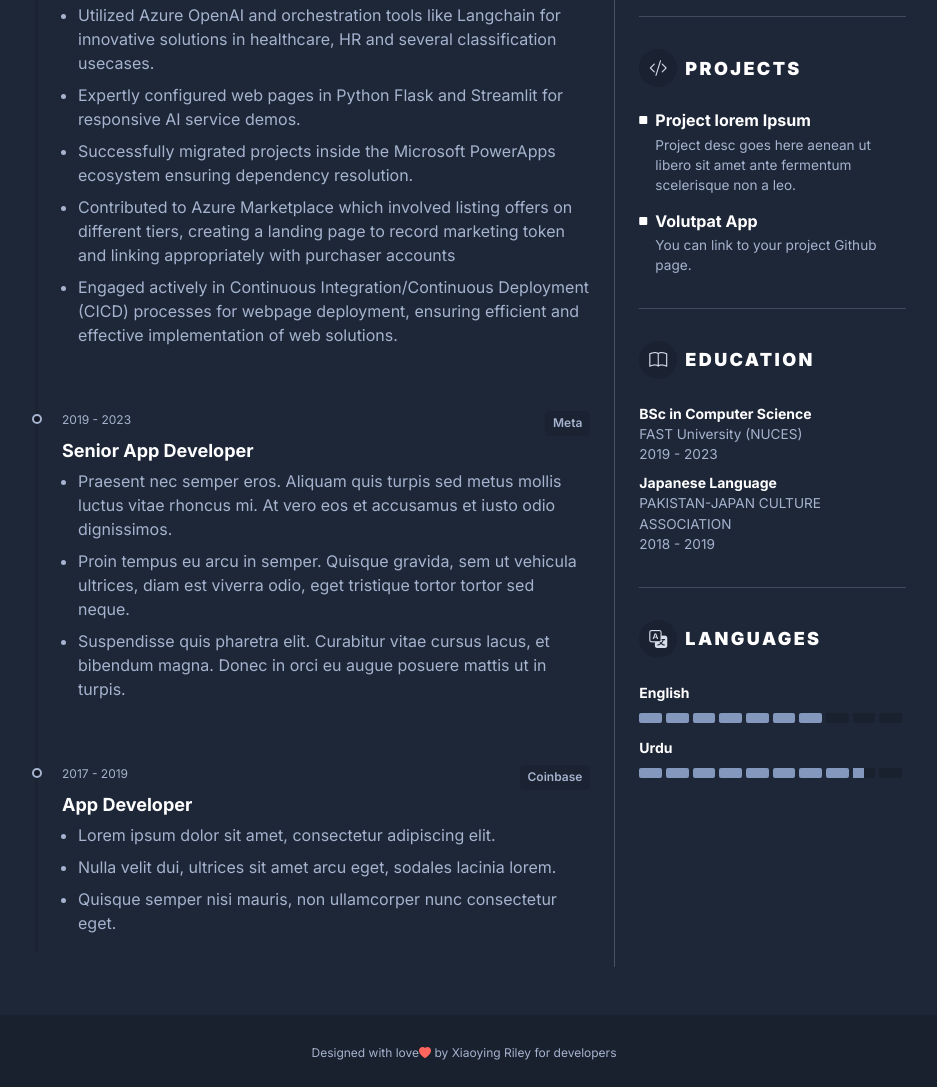
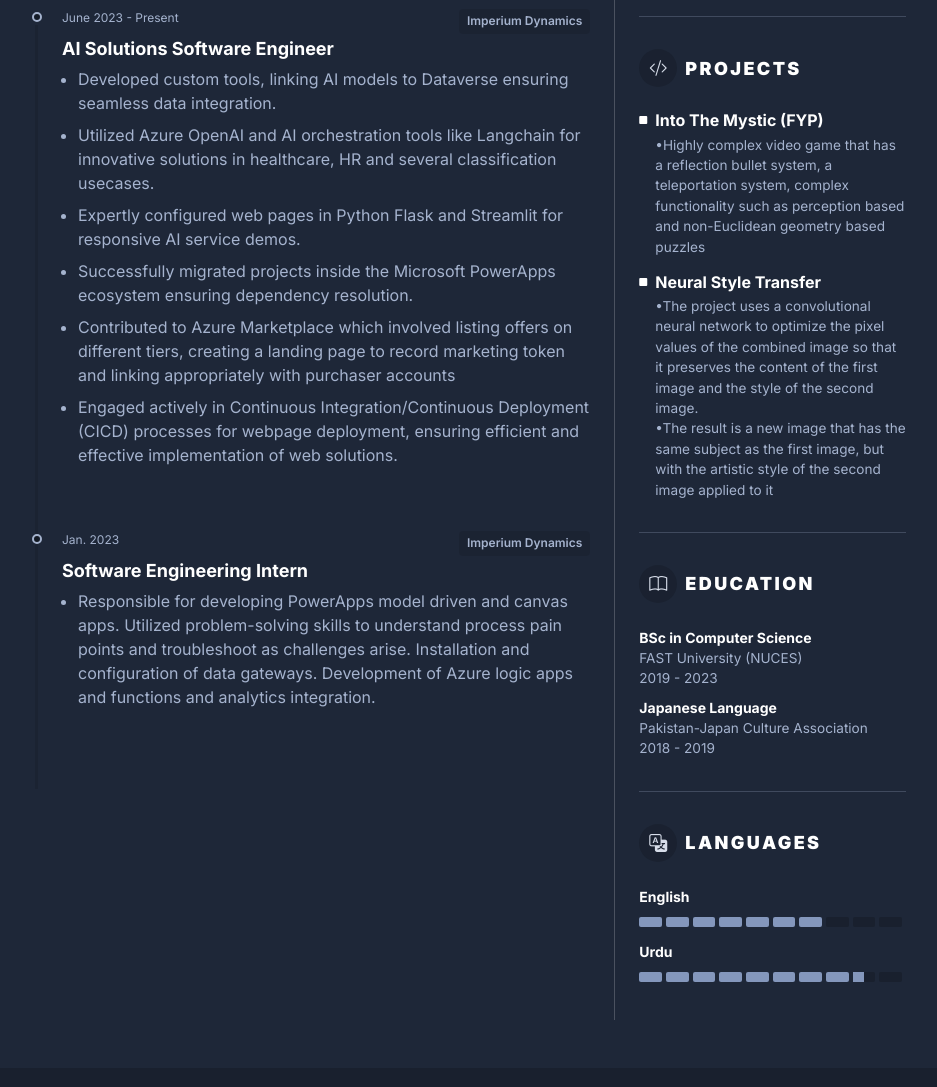
Before and after one commit to deijiokzen/Saud-Ahmed-Abbasi-Resume, a plain HTML site: page index.html in a window 1280 px wide. Shown: the part 912-1999 px from the top of the page, without its empty margins (176-1113 px from the left). Drawn offline with nearby package versions, Linux system fonts and the light colour scheme.

Commit message:
Update#00002

```diff
--- a/index.html
+++ b/index.html
@@ -1,7 +1,7 @@
 <!DOCTYPE html>
 <html lang="en">
 <head>
-	<title>Risen - FREE Bootstrap 5 Resume/CV Template For Developers</title>
+	<title>Saud Ahmed Abbasi Resume</title>
 
 	<!-- Meta -->
 	<meta charset="utf-8">
@@ -75,8 +75,9 @@
 									<section class="resume-summary-section resume-section">
 										<h3 class="resume-section-heading text-uppercase py-2 py-lg-3 py-2 py-lg-3"><i class="resume-section-heading-icon bi bi-person me-2"></i>About Me</h3>
 										<div class="resume-summary-desc">
-Developer with a strong skill set in integrating deep learning algorithms into complex systems. Experienced in designing functional design documents that communicate project goals and requirements effectively, and possess a deep understanding of various operating systems. My proficiency in coding enables me to write efficient, scalable, and maintainable code that meets project objectives.
+											My passion lies both in AI and Game Development, and ideally I try to find ways for these two worlds to meet. I have worked professionally as an AI solutions Engineer where the use-cases required me to be flexible, adaptive and resourceful. I have worked with up and coming services that Microsoft has released and am up-to-date with AI Cloud Services that can help enable cost-effective and robust solutions for enterprises.
 
+											<br> <br>My creativity is explored through my Game Development, where I've developed a "Portal 2" inspired non-Euclidean game for my Final Year Project. My aim has always been to revolutionize the gaming market in Pakistan and this is part of that ever-long journey.
  										</div>
 									</section><!--//resume-section-->
 
@@ -101,7 +102,7 @@ Developer with a strong skill set in integrating deep learning algorithms into c
 
 												    <ul class="resume-timeline-list">
 														<li>Developed custom tools, linking AI models to Dataverse ensuring seamless data integration.</li>
-														<li>Utilized Azure OpenAI and orchestration tools like Langchain for innovative solutions in healthcare, HR and several classification usecases.</li>
+														<li>Utilized Azure OpenAI and AI orchestration tools like Langchain for innovative solutions in healthcare, HR and several classification usecases.</li>
 														<li>Expertly configured web pages in Python Flask and Streamlit for responsive AI service demos.</li>
 														<li>Successfully migrated projects inside the Microsoft PowerApps ecosystem ensuring dependency resolution.</li>
 														<li>Contributed to Azure Marketplace which involved listing offers on different tiers, creating a landing page to record marketing token and linking appropriately with purchaser accounts  </li>
@@ -118,46 +119,22 @@ Developer with a strong skill set in integrating deep learning algorithms into c
 											    <div class="resume-timeline-item-header mb-2">
 
 												    <div class="resume-position-meta d-flex justify-content-between mb-1">
-													    <div class="resume-position-time">2019 - 2023</div>
-													    <div class="resume-company-name">Meta</div>
+													    <div class="resume-position-time">Jan. 2023</div>
+													    <div class="resume-company-name">Imperium Dynamics</div>
 												    </div>
-											        <h3 class="resume-position-title mb-1">Senior App Developer</h3>
+											        <h3 class="resume-position-title mb-1">Software Engineering Intern</h3>
 
 											    </div><!--//resume-timeline-item-header-->
 											    <div class="resume-timeline-item-desc">
 												    <ul class="resume-timeline-list">
 
-													    <li>Praesent nec semper eros. Aliquam quis turpis sed metus mollis luctus vitae rhoncus mi. At vero eos et accusamus et iusto odio dignissimos.</li>
-													    <li>Proin tempus eu arcu in semper. Quisque gravida, sem ut vehicula ultrices, diam est viverra odio, eget tristique tortor tortor sed neque.</li>
-													    <li>Suspendisse quis pharetra elit. Curabitur vitae cursus lacus, et bibendum magna. Donec in orci eu augue posuere mattis ut in turpis.</li>
+													    <li>Responsible for developing PowerApps model driven and canvas apps. Utilized problem-solving skills to understand process pain points and troubleshoot as challenges arise. Installation and configuration of data gateways. Development of Azure logic apps and functions and analytics integration. </li>
 												    </ul>
 
 											    </div><!--//resume-timeline-item-desc-->
 
 										    </article><!--//resume-timeline-item-->
-										    <article class="resume-timeline-item position-relative">
 
-											    <div class="resume-timeline-item-header mb-2">
-
-												    <div class="resume-position-meta d-flex justify-content-between mb-1">
-													    <div class="resume-position-time">2017 - 2019</div>
-													    <div class="resume-company-name">Coinbase</div>
-												    </div>
-											        <h3 class="resume-position-title mb-1">App Developer</h3>
-
-											    </div><!--//resume-timeline-item-header-->
-											    <div class="resume-timeline-item-desc">
-												    <ul class="resume-timeline-list">
-
-													    <li>Lorem ipsum dolor sit amet, consectetur adipiscing elit.</li>
-													    <li>Nulla velit dui, ultrices sit amet arcu eget, sodales lacinia lorem.</li>
-													    <li>Quisque semper nisi mauris, non ullamcorper nunc consectetur eget. </li>
-
-												    </ul>
-
-											    </div><!--//resume-timeline-item-desc-->
-
-										    </article><!--//resume-timeline-item-->
 							            </div><!--//resume-timeline-->
 									</section><!--//resume-experience-section-->
 								</div><!--//col-8-->
@@ -217,15 +194,16 @@ Developer with a strong skill set in integrating deep learning algorithms into c
 									<section class="resume-projects-section resume-section">
 										<h3 class="resume-section-heading text-uppercase py-2 py-lg-3 py-3"><i class="resume-section-heading-icon bi bi-code-slash me-2"></i>Projects</h3>
 										<div class="item">
-											<h4 class="item-heading"><i class="item-icon bi bi-square-fill me-2"></i><a href="#">Project lorem Ipsum</a></h4>
+											<h4 class="item-heading"><i class="item-icon bi bi-square-fill me-2"></i><a href="https://www.youtube.com/watch?v=IfIurM6uX8s" target="_blank">Into The Mystic (FYP) </a></h4>
 											<div class="item-desc">
-												Project desc goes here aenean ut libero sit amet ante fermentum scelerisque non a leo.
+												•Highly complex video game that has a reflection bullet system, a teleportation system, complex functionality such as perception based and non-Euclidean geometry based puzzles
 											</div>
 										</div><!--//item-->
 										<div class="item">
-											<h4 class="item-heading"><i class="item-icon bi bi-square-fill me-2"></i><a href="#">Volutpat App</a></h4>
+											<h4 class="item-heading"><i class="item-icon bi bi-square-fill me-2"></i><a href="https://github.com/DEIJIOKZEN/SAUDNEURALSTYLETRANSFER" target="_blank">Neural Style Transfer</a></h4>
 											<div class="item-desc">
-												You can link to your project Github page.
+												•The project uses a convolutional neural network to optimize the pixel values of the combined image so that it preserves the content of the first image and the style of the second image.
+												<br>•The result is a new image that has the same subject as the first image, but with the artistic style of the second image applied to it
 											</div>
 										</div><!--//item-->
 
@@ -244,7 +222,7 @@ Developer with a strong skill set in integrating deep learning algorithms into c
 										    </li>
 										    <li>
 										        <div class="resume-degree font-weight-bold">Japanese Language </div>
-										        <div class="resume-degree-org">PAKISTAN-JAPAN CULTURE ASSOCIATION  </div>
+										        <div class="resume-degree-org">Pakistan-Japan Culture Association  </div>
 										        <div class="resume-degree-time">2018 - 2019</div>
 										    </li>
 									    </ul>
@@ -302,9 +280,6 @@ Developer with a strong skill set in integrating deep learning algorithms into c
 
 	</div><!--//container-->
 
-	<footer class="footer text-center py-4">
-		<!--/* This template is free as long as you keep the footer attribution link. If you'd like to use the template without the attribution link, you can buy the commercial license via our website: themes.3rdwavemedia.com Thank you for your support. :) */-->
-		<small class="copyright">Designed with <span class="sr-only">love</span><i class="bi bi-heart-fill" style="color:#fe655c"></i> by <a class="theme-link" href="http://themes.3rdwavemedia.com" target="_blank">Xiaoying Riley</a> for developers</small>
-	</footer>
+
 
 </body>
```
